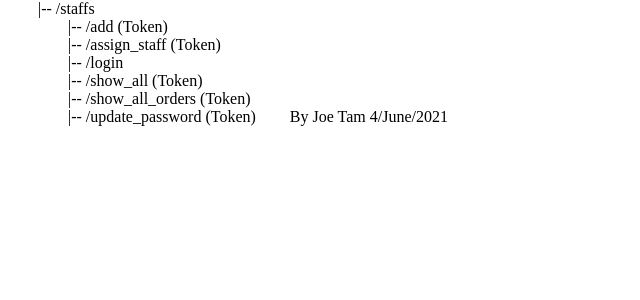
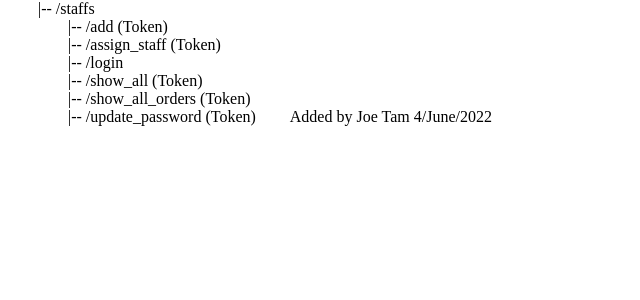
Before and after one commit to joetamsf/honproject, a Django app: page / in a window 1280 px wide. Shown: the part 287-587 px from the top of the page, without its empty margins (0-640 px from the left). Run offline with Django 3.2, Linux system fonts and the light colour scheme.

Commit message:
for demon

```diff
--- a/app/main_index/templates/index.html
+++ b/app/main_index/templates/index.html
@@ -36,7 +36,7 @@
 |-- /show_all   (Token)<br />
 |-- /show_all_orders    (Token)<br />
 |-- /update_password    (Token)<br /></span>
-<span class="tab">By Joe Tam 4/June/2021</span><br />
+<span class="tab">Added by Joe Tam 4/June/2022</span><br />
 </p>
 
 </body>
```
